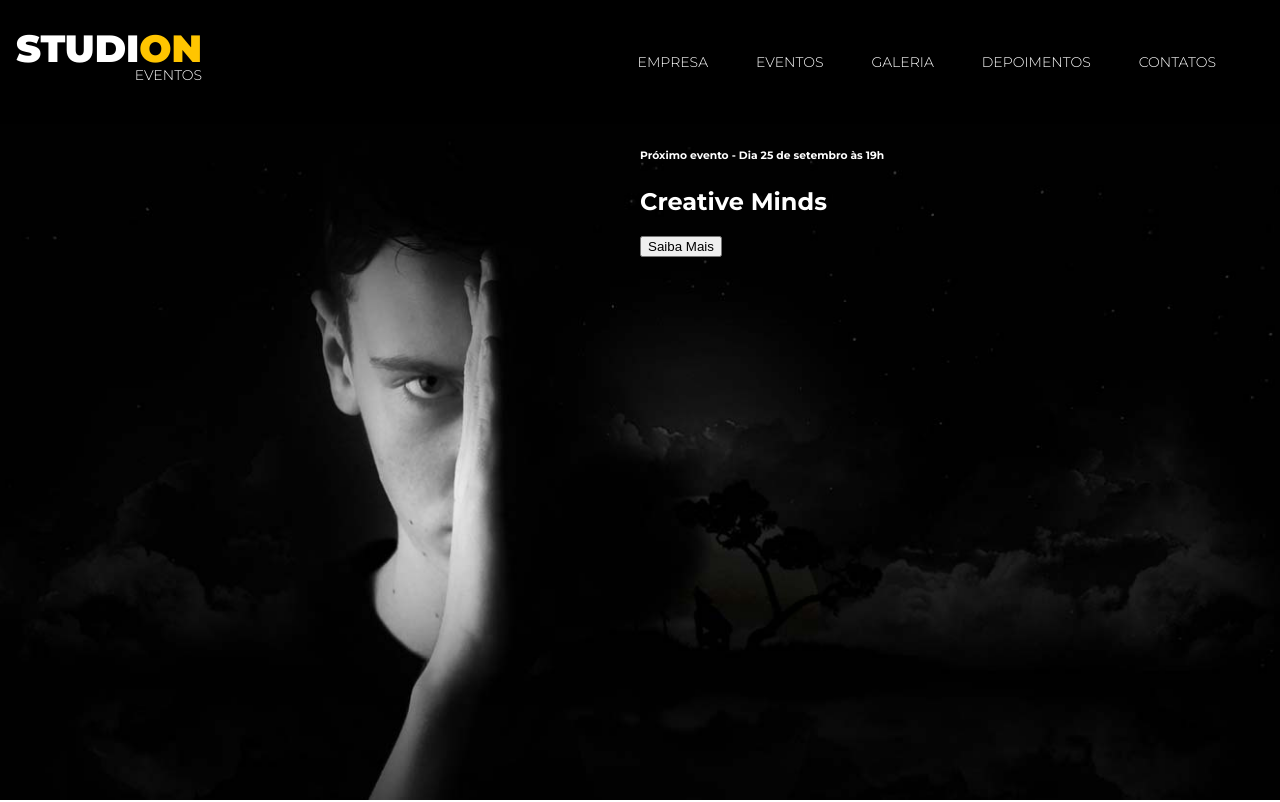
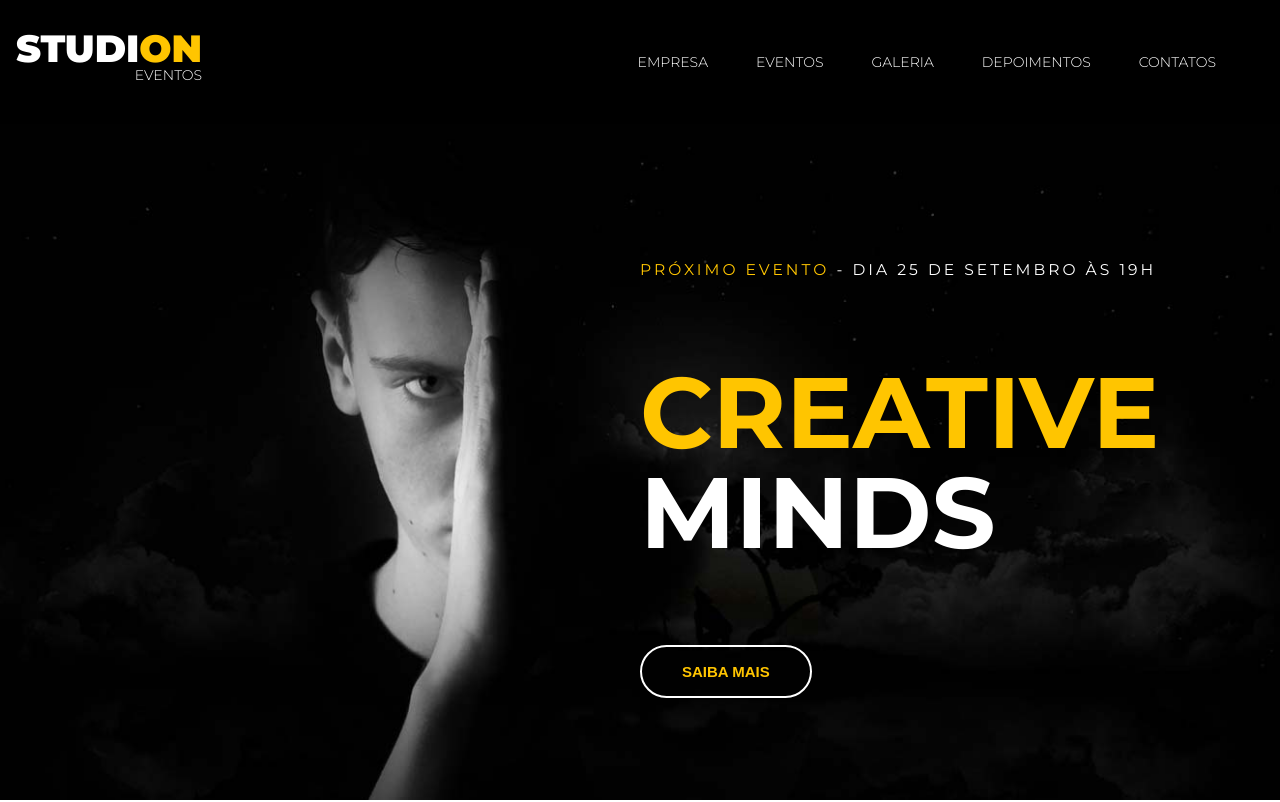
Before and after one commit to Mateushrb/Studion, a website: page index.html in a window 1280 px wide. Shown: the top 802 px of the page. Drawn offline with Linux system fonts and the light colour scheme.

```diff
--- a/index.html
+++ b/index.html
@@ -52,9 +52,9 @@
                     alt="Studion Banner"
                     />
                     <div class="slide__copy">
-                        <h6><span>Próximo evento</span> - Dia 25 de setembro às 19h</h6>
-                        <h2><span>Creative</span> Minds</h2>
-                        <button>Saiba Mais</button>
+                        <h6><span class="copy--primary">Próximo evento</span> - Dia 25 de setembro às 19h</h6>
+                        <h2><span class="copy--primary">Creative</span> Minds</h2>
+                        <button class="btn btn--slide">Saiba Mais</button>
                     </div>
                 </div>
             </div>
--- a/style.css
+++ b/style.css
@@ -98,6 +98,44 @@
 
 .slide__copy {
     position: absolute;
-    top: 0;
+    top: 6.25rem;
     left: 50vw;
 }
+
+.slide__copy h6 {
+    font-size: 0.9735rem;
+    font-weight: 400;
+    text-transform: uppercase;
+    letter-spacing: 0.1875rem;
+}
+
+.slide__copy h2 {
+    font-size: 6.25rem;
+    text-transform: uppercase;
+    line-height: 6.25rem;
+}
+
+.slide__copy h2 span {
+    display: block;
+}
+
+.btn {
+    cursor: pointer;
+    padding: 1rem 2.5rem;
+    border: 0.125rem solid #fff;
+    border-radius: 5rem;
+    color: var(--color-primary);
+    background: unset;
+    font-size: 0.9375rem;
+    font-weight: 700;
+    text-transform: uppercase;
+    transition: 0.3s all ease;
+}
+
+.btn:hover,
+.btn:active,
+.btn:focus {
+    border-color: var(--color-primary);
+    background-color: var(--color-primary);
+    color: #fff;
+}
```
